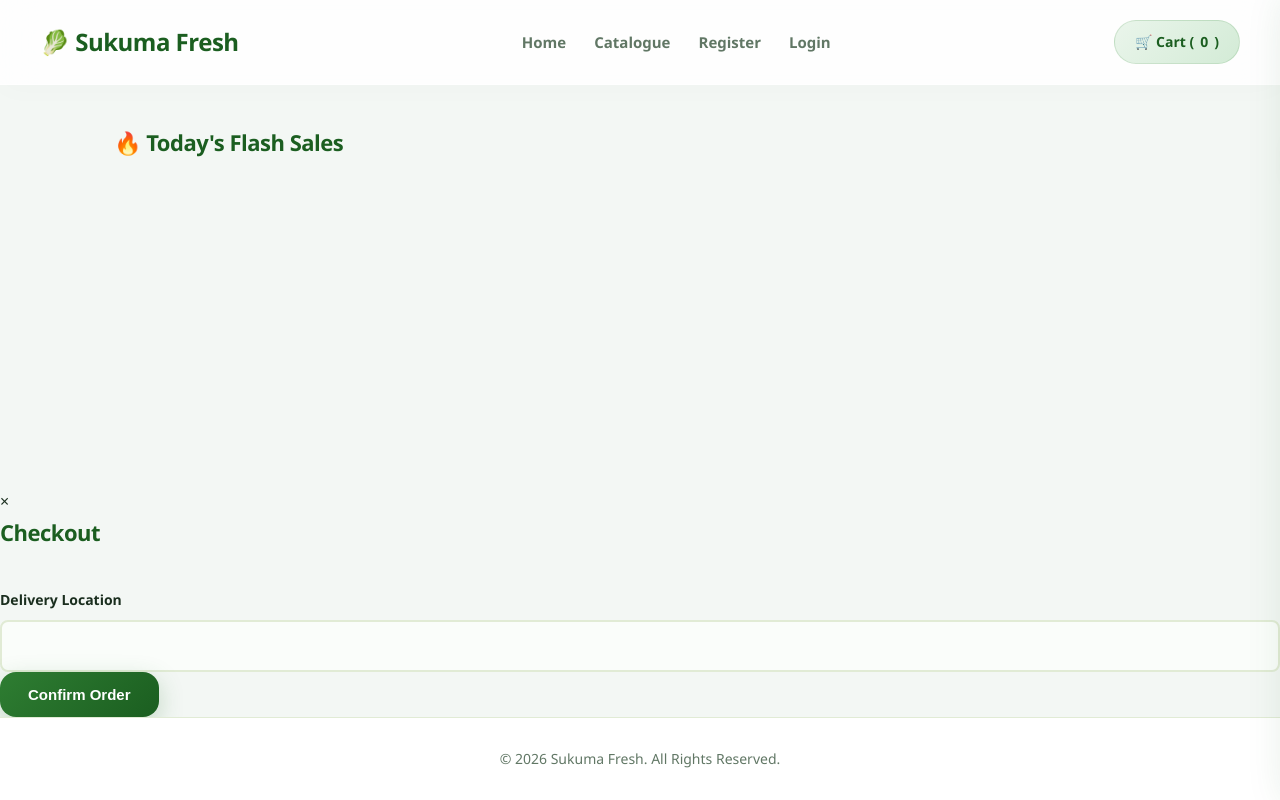
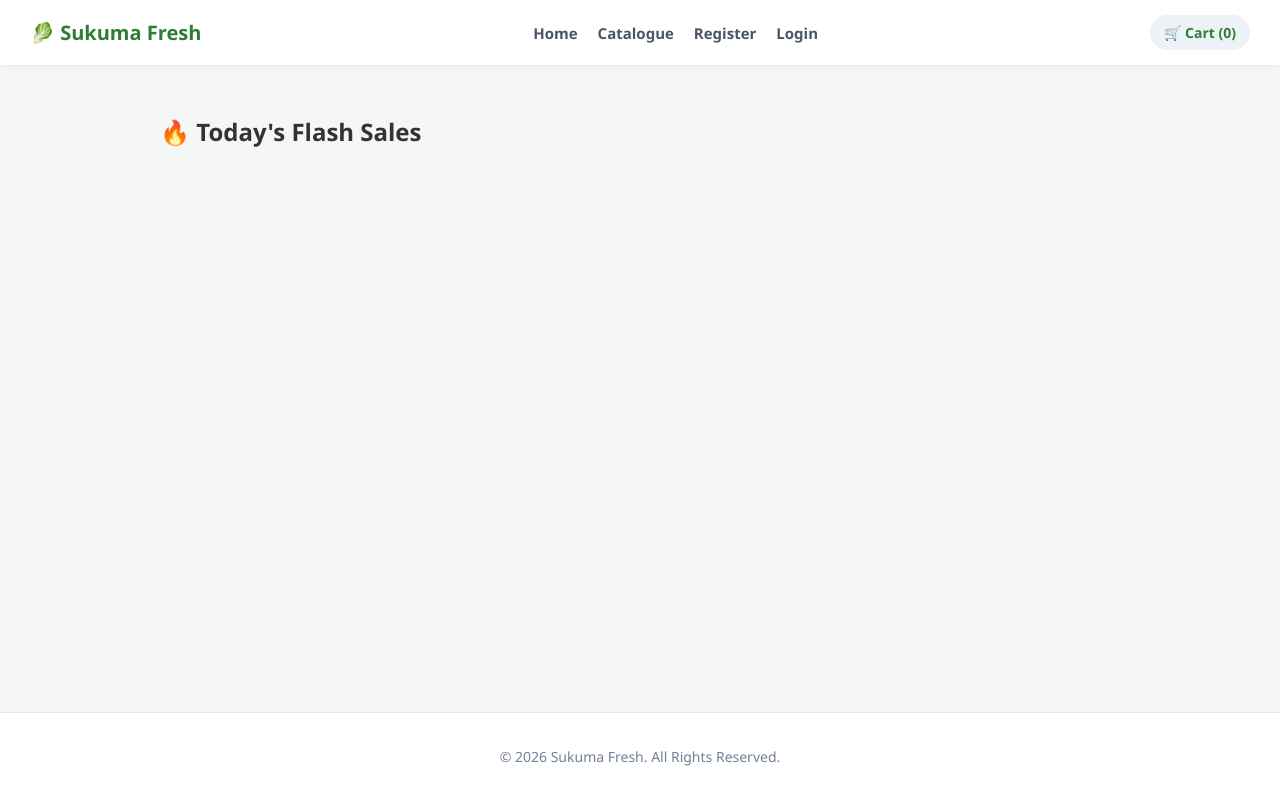
Before and after one commit to IszyTian/SK-db, a PHP site: page /sales.html in a window 1280 px wide. Run offline with PHP 8.4, Linux system fonts and the light colour scheme.

Commit message:
revert back to previous css

```diff
--- a/style.css
+++ b/style.css
@@ -1,268 +1,198 @@
-/* ==========================================================================
-   Sukuma Fresh - Vibrant Modern Global Stylesheet
-   ========================================================================== */
+/* ==========================================
+   Sukuma Fresh - Global Stylesheet (`style.css`)
+   ========================================== */
 
-/* Modern Variable Definitions & Theme Root */
-:root {
-    --primary: #1b5e20;
-    --primary-light: #2e7d32;
-    --primary-vibrant: #38a169;
-    --accent-neon: #39ff14;
-    --accent-orange: #ff6b35;
-    --bg-main: #f3f7f4;
-    --bg-card: #ffffff;
-    --text-dark: #1a2e1e;
-    --text-muted: #617765;
-    --border-color: #e1ebd5;
-    --radius-sm: 8px;
-    --radius-md: 16px;
-    --radius-lg: 24px;
-    --shadow-soft: 0 10px 30px rgba(27, 94, 32, 0.04);
-    --shadow-bold: 0 20px 40px rgba(27, 94, 32, 0.12);
-    --transition: all 0.3s cubic-bezier(0.25, 0.8, 0.25, 1);
-}
-
-/* Base Reset & Core Fluid Layout */
-* {
-    box-sizing: border-box;
+/* Base Reset & Typography */
+body {
+    font-family: 'Segoe UI', Tahoma, Geneva, Verdana, sans-serif;
+    background-color: #f4f6f8;
     margin: 0;
     padding: 0;
-}
-
-body {
-    font-family: 'Plus Jakarta Sans', 'Segoe UI', system-ui, sans-serif;
-    background-color: var(--bg-main);
-    color: var(--text-dark);
+    color: #333;
     display: flex;
     flex-direction: column;
     min-height: 100vh;
-    line-height: 1.6;
-    overflow-x: hidden;
 }
 
 main.page-section, .dashboard-layout {
     flex: 1;
-    max-width: 1100px;
-    margin: 40px auto;
-    padding: 0 24px;
+    max-width: 1000px;
+    margin: 30px auto;
+    padding: 0 20px;
+    box-sizing: border-box;
     width: 100%;
 }
 
-/* Vivid Navigation Header */
+/* Header & Navigation Bar */
 header {
-    background: rgba(255, 255, 255, 0.85);
-    backdrop-filter: blur(20px);
-    -webkit-backdrop-filter: blur(20px);
-    padding: 20px 40px;
+    background-color: #ffffff;
+    padding: 15px 30px;
     display: flex;
     justify-content: space-between;
     align-items: center;
-    box-shadow: 0 4px 30px rgba(0, 0, 0, 0.02);
-    border-bottom: 1px solid rgba(255, 255, 255, 0.6);
+    box-shadow: 0 2px 4px rgba(0,0,0,0.05);
     position: sticky;
     top: 0;
     z-index: 100;
 }
 
 .logo {
-    font-size: 24px;
-    font-weight: 800;
-    color: var(--primary);
+    font-size: 20px;
+    font-weight: bold;
+    color: #2e7d32;
     display: flex;
     align-items: center;
-    gap: 10px;
-    letter-spacing: -0.5px;
+    gap: 8px;
 }
 
 nav#nav-menu {
     display: flex;
-    gap: 28px;
+    gap: 20px;
     align-items: center;
 }
 
 nav#nav-menu a {
     text-decoration: none;
-    color: var(--text-muted);
-    font-weight: 700;
+    color: #4a5568;
+    font-weight: 600;
     font-size: 15px;
-    transition: var(--transition);
-    position: relative;
-    padding: 4px 0;
+    transition: color 0.2s;
 }
 
 nav#nav-menu a:hover,
 nav#nav-menu a.active {
-    color: var(--primary-light);
+    color: #2e7d32;
 }
 
-nav#nav-menu a::after {
-    content: '';
-    position: absolute;
-    bottom: 0;
-    left: 0;
-    width: 0;
-    height: 3px;
-    background: var(--accent-orange);
-    border-radius: 2px;
-    transition: var(--transition);
-}
-
-nav#nav-menu a:hover::after,
-nav#nav-menu a.active::after {
-    width: 100%;
-}
-
-/* Interactive Floating Cart Icon */
+/* Cart Toggle Icon */
 .cart-icon {
     cursor: pointer;
-    background: linear-gradient(135deg, #eaf5eb, #d3ebd6);
-    padding: 10px 20px;
-    border-radius: 30px;
-    font-weight: 800;
-    color: var(--primary);
+    background: #edf2f7;
+    padding: 8px 14px;
+    border-radius: 20px;
+    font-weight: 600;
+    color: #2e7d32;
     font-size: 14px;
-    transition: var(--transition);
-    border: 1px solid rgba(46, 125, 50, 0.15);
-    display: flex;
-    align-items: center;
-    gap: 6px;
+    transition: background 0.2s;
 }
 
 .cart-icon:hover {
-    background: var(--primary);
-    color: white;
-    transform: translateY(-2px);
-    box-shadow: 0 8px 20px rgba(27, 94, 32, 0.2);
+    background: #cbd5e0;
 }
 
-/* Immersive High-Contrast Hero Banner */
+/* Footer */
+footer {
+    text-align: center;
+    padding: 20px;
+    background-color: #ffffff;
+    color: #718096;
+    font-size: 14px;
+    border-top: 1px solid #e2e8f0;
+    margin-top: auto;
+}
+
+/* Hero Section */
 .hero {
-    background: linear-gradient(135deg, rgba(27, 94, 32, 0.9) 0%, rgba(56, 161, 105, 0.8) 100%), url('hero-bg.jpg') center/cover no-repeat;
+    background: linear-gradient(rgba(46, 125, 50, 0.85), rgba(27, 94, 32, 0.85)), url('hero-bg.jpg') center/cover no-repeat;
     color: white;
-    padding: 90px 40px;
-    border-radius: var(--radius-lg);
+    padding: 60px 20px;
+    border-radius: 12px;
     text-align: center;
-    margin-bottom: 40px;
-    box-shadow: var(--shadow-bold);
-    position: relative;
-    overflow: hidden;
+    margin-bottom: 30px;
 }
 
 .hero h1 {
-    font-size: 42px;
-    font-weight: 900;
-    margin-bottom: 15px;
-    letter-spacing: -1px;
-    line-height: 1.2;
+    font-size: 32px;
+    margin-bottom: 10px;
 }
 
 .hero p {
-    font-size: 18px;
-    margin-bottom: 35px;
-    font-weight: 500;
-    opacity: 0.95;
-    max-width: 600px;
-    margin-left: auto;
-    margin-right: auto;
+    font-size: 16px;
+    margin-bottom: 25px;
+    opacity: 0.9;
 }
 
-/* High-Energy Vibrant Interaction Buttons */
+/* Buttons & Elements */
 .btn, .submit-btn, .btn-green {
     text-decoration: none;
-    background: linear-gradient(135deg, var(--primary-light) 0%, var(--primary) 100%);
+    background-color: #2e7d32;
     color: white;
     border: none;
-    padding: 14px 28px;
-    border-radius: var(--radius-md);
-    font-size: 15px;
-    font-weight: 700;
+    padding: 12px 20px;
+    border-radius: 6px;
+    font-size: 14px;
+    font-weight: bold;
     cursor: pointer;
-    transition: var(--transition);
-    display: inline-flex;
-    align-items: center;
-    justify-content: center;
-    box-shadow: 0 8px 25px rgba(46, 125, 50, 0.25);
+    transition: background 0.2s;
+    display: inline-block;
+    text-align: center;
 }
 
 .btn:hover, .submit-btn:hover, .btn-green:hover {
-    transform: translateY(-2px);
-    box-shadow: 0 12px 30px rgba(27, 94, 32, 0.35);
-    filter: brightness(1.1);
+    background-color: #1b5e20;
 }
 
 .btn-gray, .nav-btn {
     text-decoration: none;
-    background: #ffffff;
-    color: var(--text-dark);
-    padding: 12px 24px;
-    border-radius: var(--radius-md);
-    font-weight: 700;
-    font-size: 14px;
-    transition: var(--transition);
-    display: inline-flex;
-    align-items: center;
-    justify-content: center;
-    border: 2px solid var(--border-color);
+    background: #edf2f7;
+    color: #4a5568;
+    padding: 10px 20px;
+    border-radius: 6px;
+    font-weight: bold;
+    transition: background 0.2s;
+    display: inline-block;
+    text-align: center;
 }
 
 .btn-gray:hover, .nav-btn:hover {
-    background: var(--bg-main);
-    border-color: var(--text-muted);
-    transform: translateY(-1px);
+    background: #cbd5e0;
 }
 
 .danger-btn {
-    background: linear-gradient(135deg, #ff6b6b, #e53e3e) !important;
-    box-shadow: 0 8px 25px rgba(229, 62, 62, 0.25) !important;
+    background-color: #e53e3e !important;
 }
 
 .danger-btn:hover {
-    box-shadow: 0 12px 30px rgba(229, 62, 62, 0.4) !important;
+    background-color: #9b2c2c !important;
 }
 
-/* Glassmorphism Containers & Wrappers */
-.form-container, .dashboard-container, .checkout-wrapper, .welcome-card, .history-card, .section-card {
-    background: var(--bg-card);
-    border-radius: var(--radius-lg);
-    box-shadow: var(--shadow-soft);
-    padding: 40px;
-    border: 1px solid var(--border-color);
-    margin-bottom: 35px;
-    transition: var(--transition);
+/* Forms & Containers */
+.form-container, .dashboard-container, .checkout-wrapper {
+    max-width: 650px;
+    margin: 0 auto;
+    background: #ffffff;
+    border-radius: 12px;
+    box-shadow: 0 4px 15px rgba(0,0,0,0.08);
+    padding: 35px;
+    box-sizing: border-box;
 }
 
-.form-container:hover, .checkout-wrapper:hover, .welcome-card:hover, .history-card:hover, .section-card:hover {
-    box-shadow: var(--shadow-bold);
-}
-
-h2, .history-card h3, .section-card h2 {
-    color: var(--primary);
-    font-weight: 800;
-    font-size: 22px;
-    border-bottom: 3px solid linear-gradient(to right, var(--primary), transparent);
-    padding-bottom: 14px;
-    margin-bottom: 25px;
+.form-container h2, .checkout-wrapper h2 {
+    color: #2e7d32;
+    border-bottom: 2px solid #e2e8f0;
+    padding-bottom: 10px;
     margin-top: 0;
-    letter-spacing: -0.5px;
 }
 
 .form-row, .form-group {
-    margin-bottom: 24px;
-    background: transparent;
-    padding: 0;
-    box-shadow: none;
-    border-radius: 0;
+    margin-bottom: 18px;
+    max-width: 650px;
+    margin: 0 auto;
+    background: #55e888;
+    border-radius: 12px;
+    box-shadow: 0 4px 15px rgba(0,0,0,0.08);
+    padding: 35px;
+    box-sizing: border-box;
 }
 
 label {
     display: block;
-    font-weight: 700;
-    margin-bottom: 8px;
-    color: var(--text-dark);
+    font-weight: 600;
+    margin-bottom: 6px;
+    color: #4a5568;
     font-size: 14px;
 }
 
-/* Sleek Neo-Form Input Interfaces */
 input[type="text"],
 input[type="email"],
 input[type="password"],
@@ -271,143 +201,132 @@ input[type="date"],
 select,
 textarea {
     width: 100%;
-    padding: 14px 18px;
-    border: 2px solid var(--border-color);
-    border-radius: var(--radius-sm);
+    padding: 10px 12px;
+    border: 1px solid #cbd5e0;
+    border-radius: 6px;
     box-sizing: border-box;
-    background-color: #fafdfa;
-    font-size: 15px;
+    background-color: #fff;
+    font-size: 14px;
     font-family: inherit;
-    color: var(--text-dark);
-    transition: var(--transition);
+    transition: border 0.15s, box-shadow 0.15s;
 }
 
 input:focus, select:focus, textarea:focus {
     outline: none;
-    border-color: var(--primary-vibrant);
-    background-color: #ffffff;
-    box-shadow: 0 0 0 4px rgba(56, 161, 105, 0.15);
+    border-color: #38a169;
+    box-shadow: 0 0 0 3px rgba(56,161,105,0.15);
 }
 
 input[disabled] {
-    background-color: #f1f5f2;
-    border-color: #e2ebd7;
-    color: var(--text-muted);
+    background-color: #e2e8f0;
     cursor: not-allowed;
 }
 
 textarea {
     resize: vertical;
-    height: 100px;
+    height: 75px;
 }
 
-/* Premium Custom Radio Layouts */
+/* Radio & Checkbox Groups */
 .radio-group {
     display: flex;
-    gap: 16px;
-    margin-bottom: 20px;
+    gap: 20px;
+    margin-bottom: 15px;
 }
 
-.radio-group label {
-    flex: 1;
+.radio-label {
     display: flex;
     align-items: center;
-    justify-content: center;
-    gap: 10px;
-    padding: 14px 20px;
-    background: #ffffff;
-    border: 2px solid var(--border-color);
-    border-radius: var(--radius-md);
+    gap: 6px;
+    font-weight: normal;
+    color: #333;
     cursor: pointer;
-    font-weight: 700;
-    transition: var(--transition);
 }
 
-.radio-group label:has(input:checked) {
-    border-color: var(--primary-vibrant);
-    background: #edf9f1;
-    color: var(--primary);
-    box-shadow: 0 4px 12px rgba(46, 125, 50, 0.08);
+/* Catalogue & Product Grids */
+.filter-container {
+    display: flex;
+    gap: 15px;
+    margin-bottom: 25px;
+    flex-wrap: wrap;
 }
 
-/* 3D-Popping Product Showcase Grid */
+.filter-container input {
+    flex: 1;
+    min-width: 200px;
+}
+
+.filter-container select {
+    width: 200px;
+    color: #333;
+}
+
 .product-grid {
     display: grid;
-    grid-template-columns: repeat(auto-fill, minmax(240px, 1fr));
-    gap: 30px;
+    grid-template-columns: repeat(auto-fill, minmax(220px, 1fr));
+    gap: 20px;
 }
 
 .product-card {
-    background: var(--bg-card);
-    border: 1px solid var(--border-color);
-    border-radius: var(--radius-lg);
-    padding: 20px;
+    background: #ffffff;
+    border: 1px solid #e2e8f0;
+    border-radius: 8px;
+    padding: 15px;
     text-align: center;
     position: relative;
-    box-shadow: var(--shadow-soft);
+    box-shadow: 0 2px 5px rgba(0,0,0,0.02);
     display: flex;
     flex-direction: column;
     justify-content: space-between;
-    transition: var(--transition);
-}
-
-.product-card:hover {
-    transform: translateY(-6px);
-    box-shadow: var(--shadow-bold);
-    border-color: rgba(56, 161, 105, 0.3);
 }
 
 .product-card img {
     width: 100%;
-    height: 170px;
+    height: 150px;
     object-fit: cover;
-    border-radius: var(--radius-md);
-    margin-bottom: 16px;
+    border-radius: 6px;
+    margin-bottom: 10px;
 }
 
 .product-card h3 {
-    font-size: 18px;
-    font-weight: 800;
-    margin: 10px 0 6px;
-    color: var(--text-dark);
+    font-size: 16px;
+    margin: 10px 0 5px;
+    color: #1a202c;
 }
 
 .product-card .price {
-    font-weight: 800;
-    font-size: 18px;
-    color: var(--accent-orange);
-    margin-bottom: 16px;
+    font-weight: bold;
+    color: #2e7d32;
+    margin-bottom: 12px;
 }
 
-/* High-Visibility Flash Badges */
 .badge {
     position: absolute;
-    top: 16px;
-    left: 16px;
-    background: linear-gradient(135deg, #ff9f43, var(--accent-orange));
+    top: 12px;
+    left: 12px;
+    background: #e53e3e;
     color: white;
     font-size: 11px;
-    font-weight: 800;
-    padding: 5px 10px;
-    border-radius: 20px;
+    font-weight: bold;
+    padding: 3px 6px;
+    border-radius: 4px;
     text-transform: uppercase;
-    letter-spacing: 0.5px;
-    box-shadow: 0 4px 10px rgba(255, 107, 53, 0.3);
 }
 
-/* Modern Sliding Cart Sidebar Drawer */
+/* Shopping Cart Sidebar Drawer */
 .cart-sidebar {
     position: fixed;
     top: 0;
-    right: -400px;
-    width: 380px;
+    right: -350px;
+    width: 330px;
     height: 100%;
-    background: #ffffff;
-    box-shadow: -10px 0 40px rgba(27, 94, 32, 0.15);
-    transition: right 0.4s cubic-bezier(0.16, 1, 0.3, 1);
+    background: white;
+    box-shadow: -4px 0 15px rgba(0,0,0,0.1);
+    transition: right 0.3s ease;
     z-index: 1000;
     display: flex;
     flex-direction: column;
+    box-sizing: border-box;
 }
 
 .cart-sidebar.open {
@@ -415,8 +334,8 @@ textarea {
 }
 
 .cart-header {
-    padding: 30px 24px;
-    background: linear-gradient(135deg, var(--primary) 0%, #113f15 100%);
+    padding: 20px;
+    background: #2e7d32;
     color: white;
     display: flex;
     justify-content: space-between;
@@ -425,141 +344,245 @@ textarea {
 
 .cart-header h3 {
     margin: 0;
-    font-size: 20px;
-    font-weight: 800;
+    font-size: 18px;
 }
 
 .close-cart {
-    font-size: 28px;
+    font-size: 24px;
     cursor: pointer;
-transition: var(--transition);
 }
-.close-cart:hover {
-color: var(--accent-orange);
-transform: rotate(90deg);
+
+#cart-items-container {
+    flex: 1;
+    overflow-y: auto;
+    padding: 15px;
 }
-/* Micro-Layouts Inside Cart Elements */
+
 .cart-item {
     display: flex;
     justify-content: space-between;
     align-items: center;
-padding: 16px 0;
-border-bottom: 1px solid var(--border-color);
+    padding: 10px 0;
+    border-bottom: 1px solid #edf2f7;
 }
+
 .cart-item h4 {
-font-weight: 700;
-font-size: 15px;
-color: var(--text-dark);
+    margin: 0 0 4px;
+    font-size: 14px;
+    color: #2d3748;
 }
-/* Dynamic Order History Logs & Tables */
+
+.cart-item p {
+    margin: 0;
+    font-size: 13px;
+    color: #718096;
+}
+
+.cart-item-controls {
+    display: flex;
+    gap: 6px;
+}
+
+.cart-item-controls button {
+    background: #edf2f7;
+    border: none;
+    width: 26px;
+    height: 26px;
+    border-radius: 4px;
+    font-weight: bold;
+    cursor: pointer;
+}
+
+.cart-item-controls button:hover {
+    background: #cbd5e0;
+}
+
+.cart-summary {
+    padding: 20px;
+    background: #f8fafc;
+    border-top: 1px solid #e2e8f0;
+}
+
+.cart-summary h4 {
+    margin: 0 0 15px;
+    color: #2d3748;
+}
+
+.checkout-btn {
+    width: 100%;
+}
+
+/* Modals */
+.modal {
+    display: none;
+    position: fixed;
+    top: 0;
+    left: 0;
+    width: 100%;
+    height: 100%;
+    background: rgba(0, 0, 0, 0.5);
+    justify-content: center;
+    align-items: center;
+    z-index: 1100;
+}
+
+.modal.open {
+    display: flex;
+}
+
+.modal-content {
+    background: white;
+    padding: 30px;
+    border-radius: 10px;
+    width: 90%;
+    max-width: 500px;
+    position: relative;
+    box-shadow: 0 5px 20px rgba(0,0,0,0.15);
+    box-sizing: border-box;
+    max-height: 90vh;
+    overflow-y: auto;
+}
+
+.close-modal {
+    position: absolute;
+    top: 15px;
+    right: 20px;
+    font-size: 22px;
+    cursor: pointer;
+    color: #718096;
+}
+
+.close-modal:hover {
+    color: #2d3748;
+}
+
+/* Profile Dashboard Layout Components */
+.dashboard-layout {
+    max-width: 900px;
+    margin: 40px auto;
+    padding: 0 20px;
+}
+
+.welcome-card, .history-card, .section-card {
+    background: #ffffff;
+    padding: 30px;
+    border-radius: 8px;
+    box-shadow: 0 4px 10px rgba(0,0,0,0.05);
+    margin-bottom: 30px;
+    border: 1px solid #e2e8f0;
+}
+
+.welcome-card {
+    text-align: center;
+}
+
+.action-flex {
+    display: flex;
+    gap: 15px;
+    justify-content: center;
+    margin-top: 20px;
+}
+
+.history-card h3, .section-card h2 {
+    color: #2e7d32;
+    border-bottom: 2px solid #e2e8f0;
+    padding-bottom: 10px;
+    margin-top: 0;
+    font-size: 18px;
+}
+
+/* History / Order Table */
 .history-table {
     width: 100%;
-border-collapse: separate;
-border-spacing: 0 10px;
+    border-collapse: collapse;
     margin-top: 15px;
+    text-align: left;
 }
+
 .history-table th {
-background: transparent;
-padding: 16px;
-font-weight: 700;
-color: var(--text-muted);
+    background: #f8fafc;
+    padding: 12px;
+    font-weight: 600;
+    color: #4a5568;
+    border-bottom: 2px solid #e2e8f0;
+}
+
+.history-table td {
+    padding: 12px;
+    border-bottom: 1px solid #edf2f7;
+    color: #333;
+    font-size: 15px;
+}
+
+.status-badge {
+    display: inline-block;
+    padding: 4px 8px;
+    border-radius: 4px;
+    font-size: 12px;
+    font-weight: bold;
+    text-transform: uppercase;
+    background: #e2e8f0;
+    color: #4a5568;
+}
+
+.empty-state {
+    text-align: center;
+    color: #718096;
+    padding: 30px 0;
+    font-style: italic;
+}
+
+/* Alert Notification Banners */
+.alert {
+    padding: 12px 16px;
+    border-radius: 6px;
+    margin-bottom: 25px;
+    font-weight: 500;
     font-size: 14px;
-text-transform: uppercase;
-letter-spacing: 0.5px;
 }
-.history-table td {
-background: #fafdfa;
-padding: 16px;
-color: var(--text-dark);
-font-size: 15px;
-border-top: 1px solid var(--border-color);
-border-bottom: 1px solid var(--border-color);
+
+.alert-success {
+    background-color: #c6f6d5;
+    color: #22543d;
+    border-left: 5px solid #38a169;
 }
-.history-table tr td:first-child {
-border-left: 1px solid var(--border-color);
-border-top-left-radius: var(--radius-sm);
-border-bottom-left-radius: var(--radius-sm);
-font-weight: bold;
+
+.alert-danger {
+    background-color: #fed7d7;
+    color: #742a2a;
+    border-left: 5px solid #e53e3e;
 }
-.history-table tr td:last-child {
-border-right: 1px solid var(--border-color);
-border-top-right-radius: var(--radius-sm);
-border-bottom-right-radius: var(--radius-sm);
+
+/* Financial Summaries */
+.cost-summary {
+    background: #f9f9f9;
+    padding: 15px;
+    border-radius: 6px;
+    border-left: 4px solid #4caf50;
+    margin: 20px 0;
 }
-/* Modern Status Pill Badge */
-.status-badge {
-display: inline-flex;
-align-items: center;
-padding: 6px 12px;
-border-radius: 20px;
-font-size: 12px;
-font-weight: 800;
-text-transform: uppercase;
-background: #e6f4ea;
-color: var(--primary-light);
-letter-spacing: 0.5px;
-}
-/* Structural Financial Summary Statements */
-.cost-summary {
-background: linear-gradient(135deg, #fafdfb 0%, #f4fbf6 100%);
-padding: 24px;
-border-radius: var(--radius-md);
-border-left: 5px solid var(--primary-vibrant);
-margin: 25px 0;
-}
+
 .cost-row {
     display: flex;
     justify-content: space-between;
-margin-bottom: 12px;
-font-weight: 600;
-color: var(--text-muted);
+    margin-bottom: 8px;
 }
-.cost-row span:last-child {
-color: var(--text-dark);
-font-weight: 700;
+
+.total-row {
+    margin-bottom: 18px;
+    max-width: 650px;
+    background: #fbfbfb;
+    border-radius: 12px;
+    box-shadow: 0 4px 15px rgba(0,0,0,0.08);
+    padding: 35px;
+    box-sizing: border-box;
+    margin: 15px 0;
+    font-size: 16px;
+    font-weight: bold;
+    color: #ee0f0f;
 }
-hr {
-border: 0;
-height: 1px;
-background: var(--border-color);
-margin: 16px 0;
-}
-/* Soft Notification Alerts */
-.alert {
-padding: 16px 20px;
-border-radius: var(--radius-md);
-margin-bottom: 30px;
-font-weight: 600;
-font-size: 15px;
-}
-.alert-success {
-background-color: #e6f9ed;
-color: #1e5631;
-border-left: 5px solid var(--primary-vibrant);
-}
-.alert-danger {
-background-color: #ffebe9;
-color: #8a1f11;
-border-left: 5px solid #e53e3e;
-}
-/* Centered Clean Footer */
-footer {
-text-align: center;
-padding: 30px;
-background-color: #ffffff;
-color: var(--text-muted);
-font-size: 14px;
-font-weight: 500;
-border-top: 1px solid var(--border-color);
-margin-top: auto;
-}
-/* Interactive Utility States */
+
+/* Utility Helpers */
 .hidden {
     display: none !important;
 }
-.action-flex {
-display: flex;
-gap: 16px;
-justify-content: center;
-margin-top: 25px;
-}
```
Lines whose indentation alone changed are shown as unchanged.
